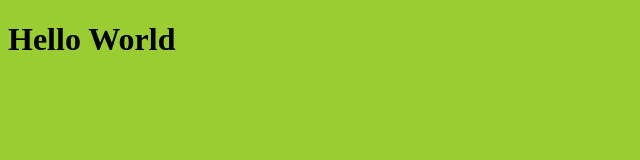
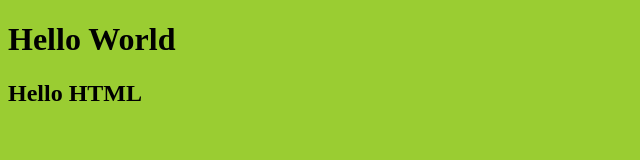
Before and after one commit to aleksandar-stefanov/git-test, a plain HTML site: page index.html in a window 1280 px wide. Shown: the whole page, without its empty margins (0-640 px from the left). Drawn offline with Linux system fonts and the light colour scheme.

Commit message:
Dodat h2

```diff
--- a/index.html
+++ b/index.html
@@ -9,5 +9,6 @@
 </head>
 <body>
     <h1>Hello World</h1>
+    <h2>Hello HTML</h2>
 </body>
 </html>
```
